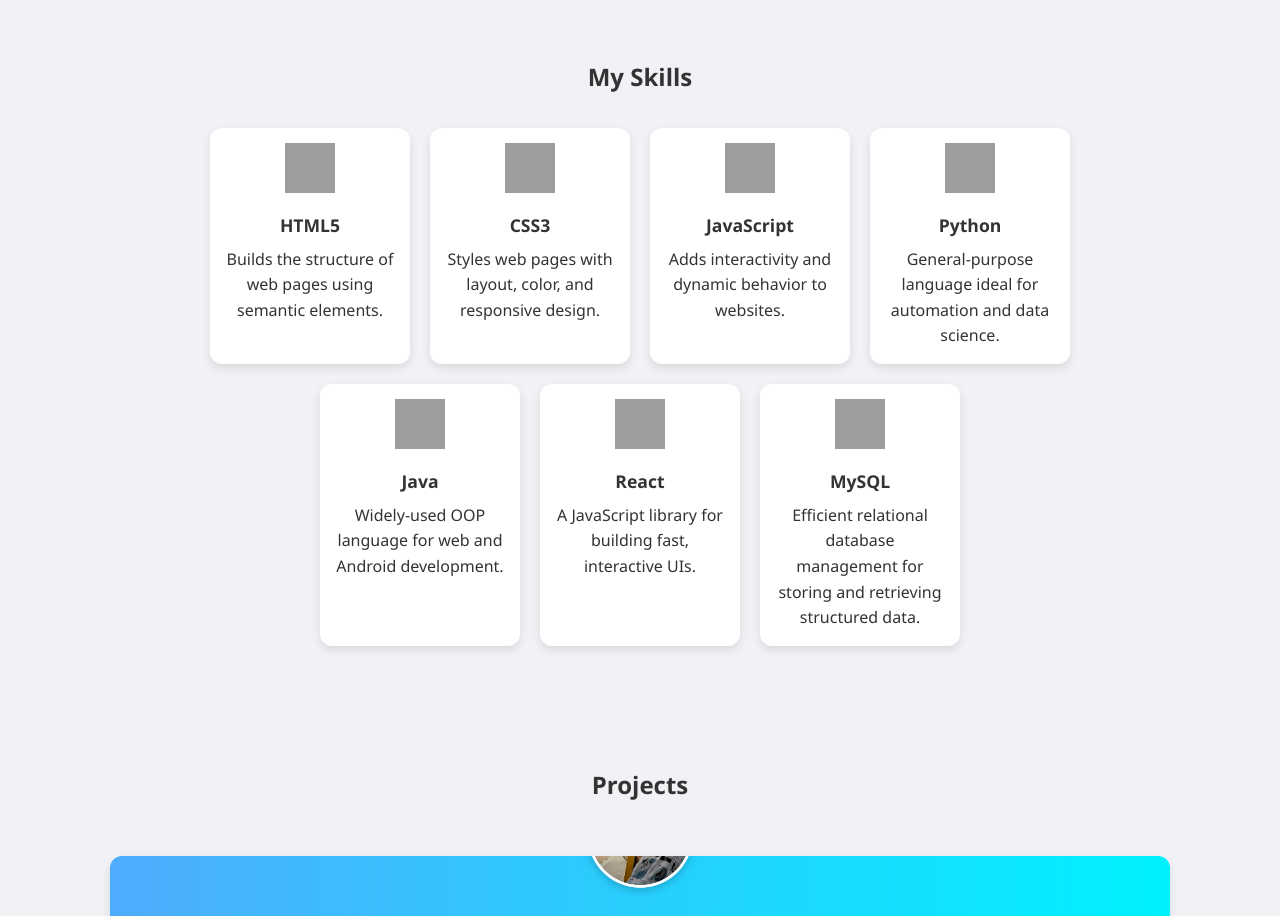
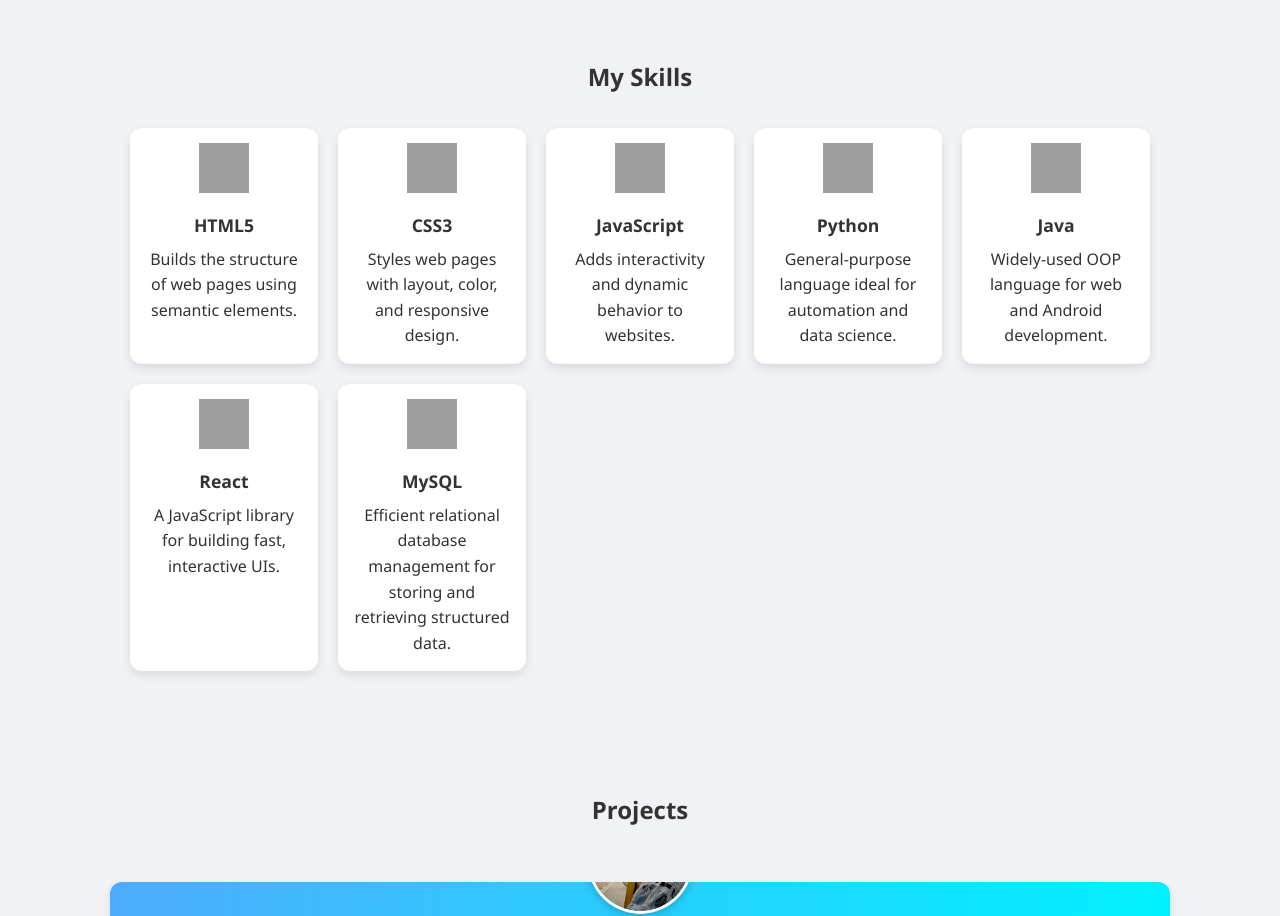
Before and after one commit to shannu-art/portfolio, a plain HTML site: page index.html in a window 1280 px wide. Shown: the part 980-1896 px from the top of the page. Drawn offline with Linux system fonts and the light colour scheme; grey boxes are pictures that could not be loaded.

Commit message:
Update style.css

```diff
--- a/style.css
+++ b/style.css
@@ -137,12 +137,37 @@ img {
 
 /* Skills Section */
 .skills-container {
-  display: flex;
-  flex-wrap: wrap;
-  justify-content: center;
+  display: grid;
+  grid-template-columns: repeat(auto-fit, minmax(180px, 1fr));
   gap: 20px;
   margin-top: 20px;
+  padding: 0 20px;
 }
+
+.skill-card {
+  background: #fff;
+  border-radius: 12px;
+  box-shadow: 0 4px 10px rgba(0, 0, 0, 0.1);
+  padding: 15px;
+  text-align: center;
+  transition: transform 0.3s;
+}
+
+.skill-card:hover {
+  transform: scale(1.05);
+}
+
+.skill-card img {
+  width: 50px;
+  height: 50px;
+  margin-bottom: 10px;
+}
+
+.skill-card h3 {
+  margin-bottom: 8px;
+  font-size: 1.1rem;
+}
+
 
 /* Mobile view: row with horizontal scroll */
 @media (max-width: 768px) {
@@ -164,30 +189,6 @@ img {
 }
 
 
-.skill-card {
-  background: #fff;
-  border-radius: 12px;
-  box-shadow: 0 4px 10px rgba(0, 0, 0, 0.1);
-  width: 200px;
-  padding: 15px;
-  text-align: center;
-  transition: transform 0.3s;
-}
-
-.skill-card:hover {
-  transform: scale(1.05);
-}
-
-.skill-card img {
-  width: 50px;
-  height: 50px;
-  margin-bottom: 10px;
-}
-
-.skill-card h3 {
-  margin-bottom: 8px;
-  font-size: 1.1rem;
-}
 
 
 
```
